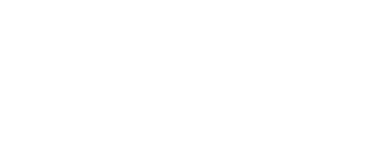
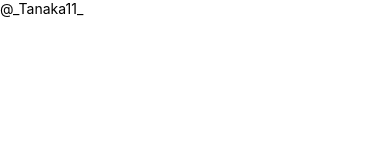
Before and after one commit to tanaka-11/filmex, a React Native app: screen / in a window 390 px wide. Shown: the top 160 px of the page. Built offline with nearby package versions, Linux system fonts and the light colour scheme.

Commit message:
adicionado componentes de StatusBar e SafeAreaView

```diff
--- a/App.js
+++ b/App.js
@@ -1,10 +1,15 @@
-import { StyleSheet, Text, View } from "react-native";
+import { SafeAreaView, StatusBar, StyleSheet, Text, View } from "react-native";
 
 export default function App() {
   return (
-    <View>
-      <Text></Text>
-    </View>
+    <>
+      <StatusBar barStyle="default" />
+
+      <SafeAreaView>
+        <View></View>
+        <Text>@_Tanaka11_</Text>
+      </SafeAreaView>
+    </>
   );
 }
 
```
